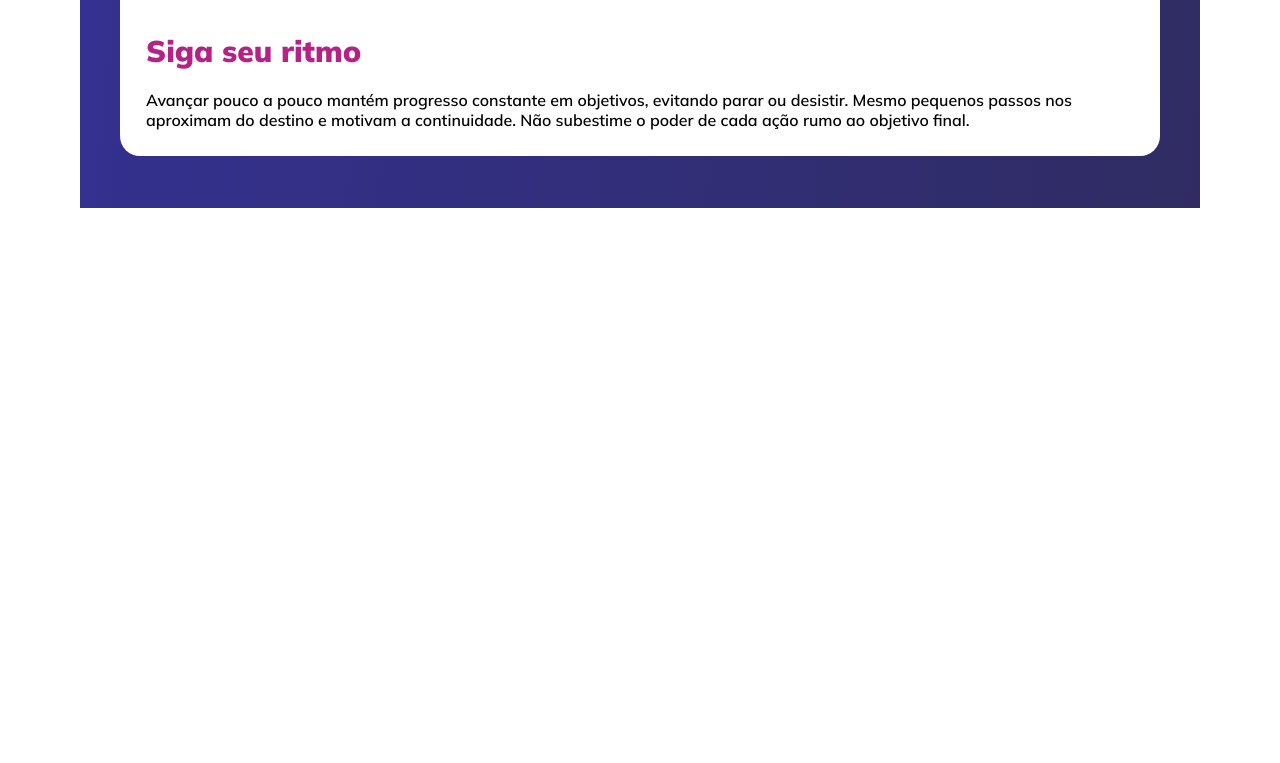
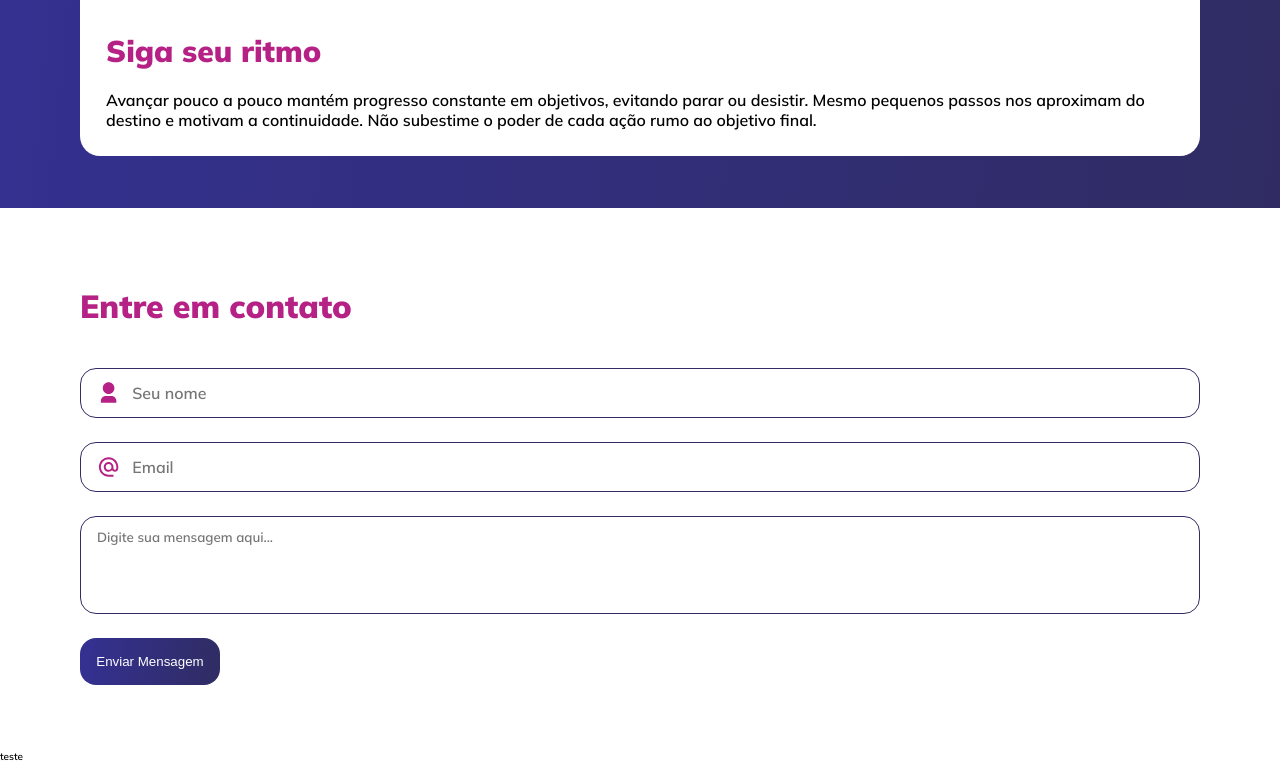
Before and after one commit to flavioaugusto1/explore-without-limits, a React (Vite) app: page / in a window 1280 px wide. Shown: the part 1544-2307 px from the top of the page. Before the commit the page ends 1752 px from the top, so only its background shows below. Built offline with nearby package versions, Linux system fonts and the light colour scheme.

Commit message:
feat: finalizada sessão de formulário

```diff
--- a/package.json
+++ b/package.json
@@ -12,6 +12,7 @@
   "dependencies": {
     "react": "^18.2.0",
     "react-dom": "^18.2.0",
+    "react-icons": "^5.0.1",
     "styled-components": "^6.1.8"
   },
   "devDependencies": {
--- /dev/null
+++ b/src/components/Input/index.jsx
@@ -0,0 +1,5 @@
+import { Container } from "./styles";
+
+export function Input({ ...rest }) {
+  return <Container {...rest} />;
+}
--- /dev/null
+++ b/src/components/Input/styles.js
@@ -0,0 +1,14 @@
+import styled from "styled-components";
+
+export const Container = styled.input`
+  font-size: 1.6rem;
+  color: ${({ theme }) => theme.COLORS.PURPLE};
+  border: none;
+  outline: none;
+  width: 100%;
+
+  ::placeholder {
+    font-size: 1.6rem;
+    line-height: 1.6rem;
+  }
+`;
--- a/src/pages/Home/index.jsx
+++ b/src/pages/Home/index.jsx
@@ -1,5 +1,6 @@
-import { Container } from "./styles";
+import { Container, IconUser, IconEmail } from "./styles";
 import { Card } from "../../components/Card";
+import { Input } from "../../components/Input";
 
 import Logo from "../../assets/space.png";
 import KeyDown from "../../assets/keyDown.svg";
@@ -12,15 +13,16 @@ export function Home() {
   return (
     <Container>
       <section className="content initial-content">
-        <img src={Logo} alt="" />
+        <img src={Logo} alt="imagem de um astronauta com planetas ao redor" />
         <div className="titles">
           <h1>Explore sem limites</h1>
           <p>Porque o aprendizado é contínuo</p>
-          <img src={KeyDown} alt="" />
+          <img src={KeyDown} alt="imagem de uma seta apontando para baixo" />
         </div>
       </section>
 
-      <section className="content cards">
+      <section className="cards">
+        <div className="content flex-cards">
           <Card
             image={Planet1}
             title="Não pare nunca"
@@ -38,7 +40,46 @@ export function Home() {
             title="Siga seu ritmo"
             description="Avançar pouco a pouco mantém progresso constante em objetivos, evitando parar ou desistir. Mesmo pequenos passos nos aproximam do destino e motivam a continuidade. Não subestime o poder de cada ação rumo ao objetivo final."
           />
+        </div>
       </section>
+
+      <section className="form-content content">
+        <h1>Entre em contato</h1>
+        <form>
+          <div className="input-form">
+            <IconUser />
+            <label htmlFor="name-user">Seu nome</label>
+            <Input
+              type="text"
+              placeholder="Seu nome"
+              id="name-user"
+              name="name-user"
+            />
+          </div>
+
+          <div className="input-form">
+            <IconEmail />
+            <label htmlFor="email-user">Seu Email</label>
+            <Input
+              type="email"
+              placeholder="Email"
+              id="email-user"
+              name="email-user"
+            />
+          </div>
+
+          <textarea
+            placeholder="Digite sua mensagem aqui..."
+            className="input-form"
+          />
+
+          <button>Enviar Mensagem</button>
+        </form>
+      </section>
+
+      <footer>
+        <p>teste</p>
+      </footer>
     </Container>
   );
 }
--- a/src/pages/Home/styles.js
+++ b/src/pages/Home/styles.js
@@ -1,11 +1,13 @@
 import styled from "styled-components";
+import { RiUser3Fill } from "react-icons/ri";
+import { MdOutlineAlternateEmail } from "react-icons/md";
 
 export const Container = styled.main`
   height: 100vh;
 
   .content {
     padding: 0 4rem;
-    width: min(112rem, 100%);
+    width: min(120rem, 100%);
     margin: 0 auto;
   }
 
@@ -71,9 +73,66 @@ export const Container = styled.main`
     padding-top: 5.2rem;
     padding-bottom: 5.2rem;
 
-    display: flex;
-    flex-direction: column;
-    gap: 5rem;
+    .flex-cards {
+      display: flex;
+      flex-direction: column;
+      gap: 5rem;
+    }
+  }
+
+  .form-content {
+    margin: 7.8rem auto 6.5rem;
+
+    form {
+      display: flex;
+      flex-direction: column;
+      gap: 2.4rem;
+    }
+
+    h1 {
+      font-size: 3.2rem;
+      color: ${({ theme }) => theme.COLORS.PINK};
+      margin-bottom: 4.2rem;
+    }
+
+    label {
+      opacity: 0;
+      width: 0;
+      height: 0;
+    }
+
+    .input-form {
+      display: flex;
+      align-items: center;
+      gap: 0.6rem;
+
+      border: 1.5px solid ${({ theme }) => theme.COLORS.PURPLE};
+      border-radius: 1.6rem;
+      padding: 1.2rem 1.6rem;
+    }
+
+    textarea {
+      resize: none;
+      height: 9.8rem;
+      outline: none;
+    }
+
+    button {
+      padding: 1.6rem;
+      border-radius: 1.6rem;
+      border: none;
+
+      background: ${({ theme }) => theme.COLORS.PURPLE_LINEAR};
+      color: ${({ theme }) => theme.COLORS.WHITE};
+
+      max-width: 14rem;
+      cursor: pointer;
+      transition: 0.5s;
+
+      &:hover {
+        filter: brightness(1.2);
+      }
+    }
   }
 
   @keyframes topDown {
@@ -88,3 +147,17 @@ export const Container = styled.main`
     }
   }
 `;
+
+export const IconUser = styled(RiUser3Fill)`
+  width: 2.4rem;
+  height: 2.4rem;
+
+  color: ${({ theme }) => theme.COLORS.PINK};
+`;
+
+export const IconEmail = styled(MdOutlineAlternateEmail)`
+  width: 2.4rem;
+  height: 2.4rem;
+
+  color: ${({ theme }) => theme.COLORS.PINK};
+`;
--- a/src/styles/global.js
+++ b/src/styles/global.js
@@ -11,7 +11,7 @@ export default createGlobalStyle`
     font-size: 62.5%;
   }
 
-  html, body, input {
+  html, body, input, textarea {
     font-family: 'Mulish', sans-serif;
   }
 
```
Also changed, not shown: 1 other file (tests, documents, lock files or other folders). Lines whose indentation alone changed are shown as unchanged.
